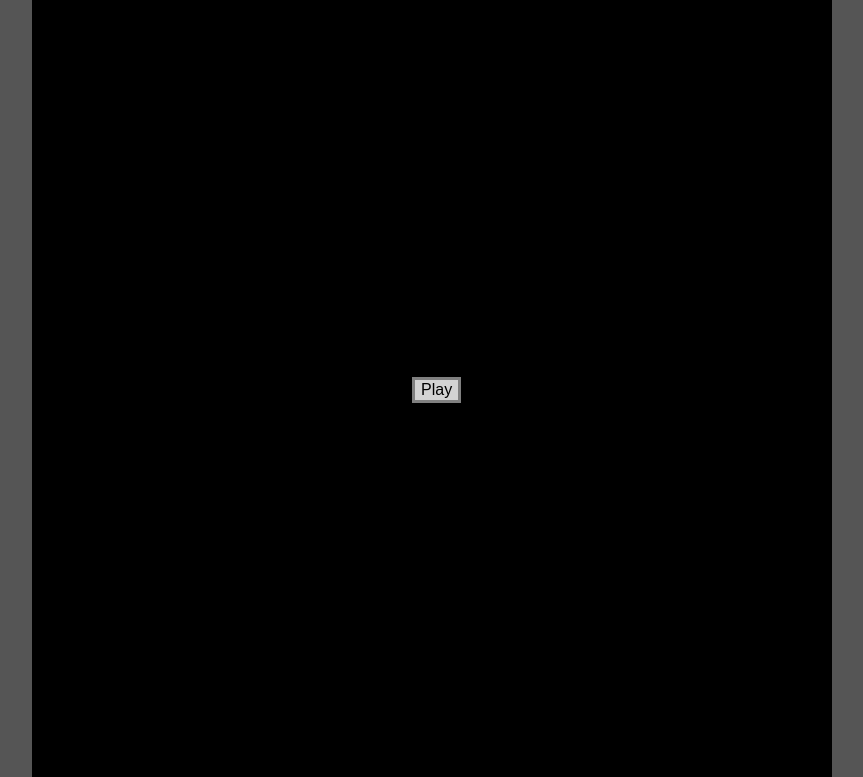
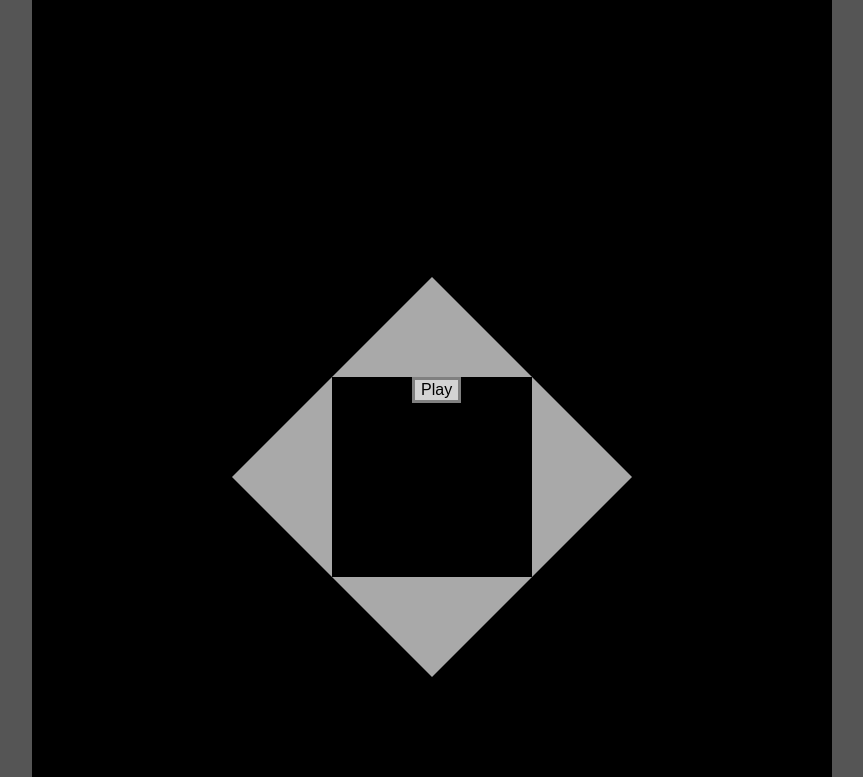
Before and after one commit to jellymlg/jellymlg.github.io, a plain HTML site: page index.html in a window 1280 px wide. Shown: the part 23-800 px from the top of the page, without its empty margins (208-1071 px from the left). Drawn offline with Linux system fonts and the light colour scheme.

Commit message:
Update index.html

```diff
--- a/index.html
+++ b/index.html
@@ -217,6 +217,34 @@
 				color: coral;
 				transition: 0.5s;
 			}
+			#touch {
+				position: absolute;
+   				width: 600px;
+				height: 600px;
+				left: calc(50% - 300px);
+				bottom: 0px;
+			}
+			.triangle {
+				width: 0px;
+				border: 100px solid transparent;
+			}
+			#up {
+				border-bottom: 100px solid darkgray;
+    				margin-left: 200px;
+			}
+			#left {
+			    	border-right: 100px solid darkgray;
+    				float: left;
+			}
+			#right {
+				border-left: 100px solid darkgray;
+    				float: right;
+			}
+			#down {
+				border-top: 100px solid darkgray;
+    				margin-left: 200px;
+    				margin-top: 200px;
+			}
 		</style>
 	</head>
 	<body>
@@ -229,5 +257,11 @@
 			<button id="play" onclick="startGame(false)" style="display: inline-block;">Play</button>
 			<button id="reset" onclick="startGame(true)" style="display: none;">Restart</button>
 		</div>
+		<div id="touch">
+            		<div class="triangle" id="up"></div>
+            		<div class="triangle" id="left"></div>
+			<div class="triangle" id="right"></div>
+			<div class="triangle" id="down"></div>
+        	</div>
 	</body>
 </html>
```
